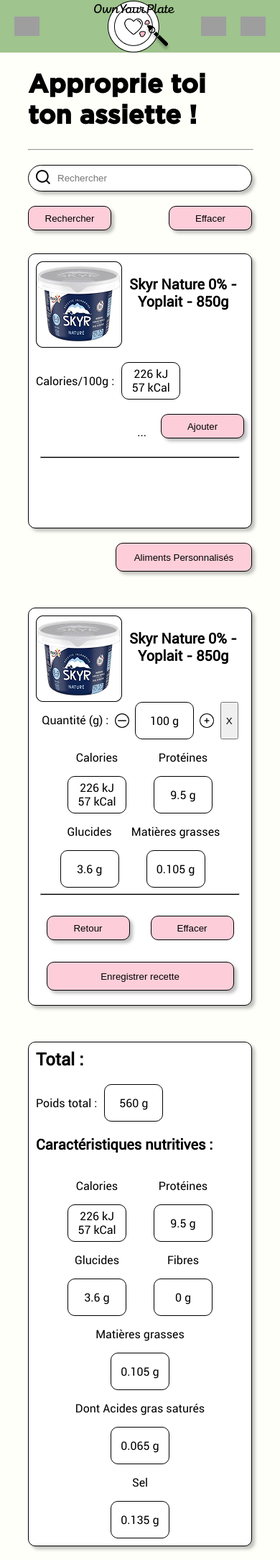
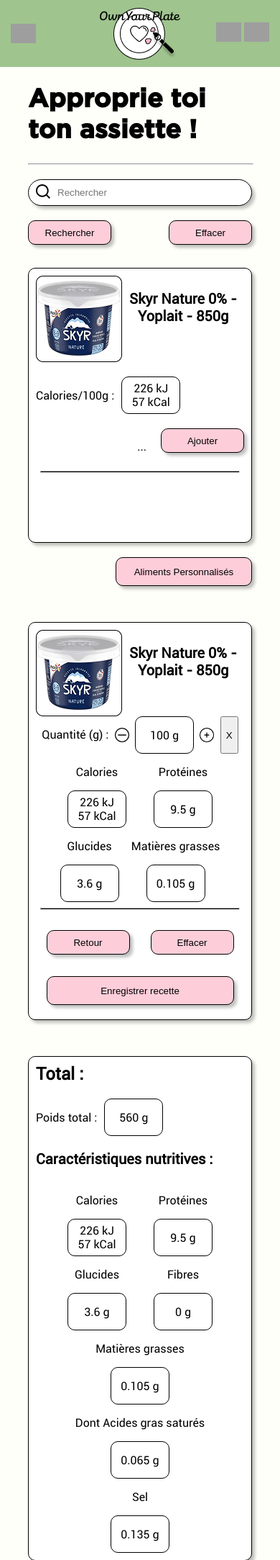
Before and after one commit to ChangesGit/OwnYourPlate, a PHP site: page / in a window 390 px wide. Shown: the top 2167 px of the page at 72% size. Run offline with PHP 8.4, Linux system fonts and the light colour scheme; grey boxes are pictures that could not be loaded.

Commit message:
Feat: Advanced header's CSS for mobile

```diff
--- a/index.html
+++ b/index.html
@@ -8,12 +8,10 @@
 </head>
 <body>
     <header>
-        <div>
             <img class = "header-icon header-icon-left" src="./assets/images/burger-menu.svg" alt="Icône menu burger">
-        </div>
         <img class = "mobile-logo" src="./assets/images/mobile-logo.png" alt="Logo OwnYourPlate">
         <div>
-            <img class = "header-icon header-icon-right" src="./assets/images/language-icon.svg" alt="Icône langue">
+            <img class = "header-icon" src="./assets/images/language-icon.svg" alt="Icône langue">
             <img class = "header-icon header-icon-right" src="./assets/images/user-icon.svg" alt="Icône Utilisateur">
         </div>
     </header>
--- a/styles/style.css
+++ b/styles/style.css
@@ -134,22 +134,20 @@ header {
     & .mobile-logo {
         display: block;
         margin: auto;
+        margin-top: 10px;
+        margin-bottom: 10px
     }
     & > div {
-        display: flex;
+        justify-self: flex-end;
     }
-    & > div:nth-of-type(2) {
-        justify-content: flex-end;
+    & :nth-child(n) {
+        align-self: center;
     }
-
     & .header-icon-left {
-        display: block;
-        align-self: center;
-        margin-left: 20px
+        margin-left: 15px;
     }
     & .header-icon-right {
-        align-self: center;
-        margin-right: 20px;
+        margin-right: 15px;
     }
 }
 
```
